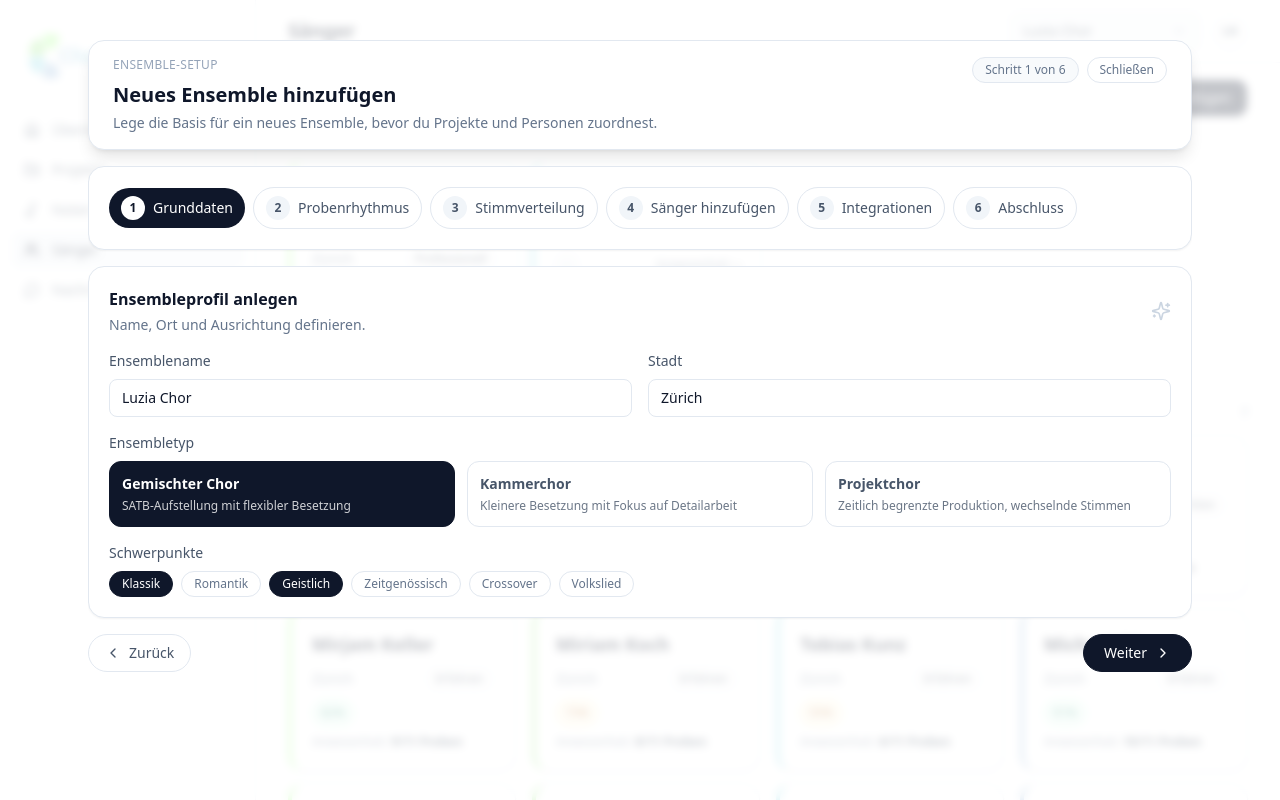
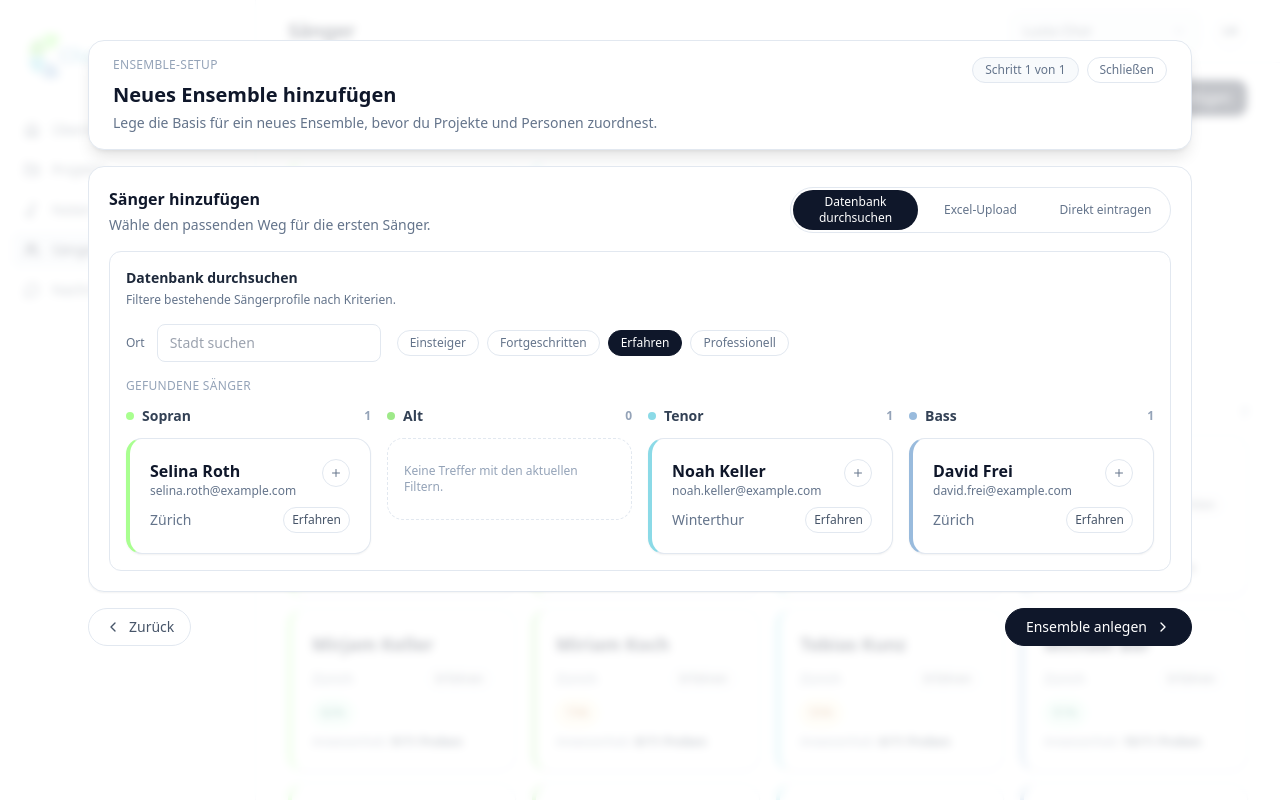
Before and after one commit to TechvibeVentures/Choirmaster, a Next.js app: page /singers in a window 1280 px wide. Both pictures are taken after a click on the button "Sänger hinzufügen". Shown: the top 800 px of the page. Built offline with nearby package versions, Linux system fonts and the light colour scheme.

Commit message:
Make singer add flow single-step

```diff
--- a/app/(app)/singers/page.tsx
+++ b/app/(app)/singers/page.tsx
@@ -942,7 +942,11 @@ export default function PeoplePage() {
         </div>
       )}
 
-      <EnsembleOnboardingFlow open={finderOpen} onClose={closeFinder} />
+      <EnsembleOnboardingFlow
+        open={finderOpen}
+        onClose={closeFinder}
+        mode="singers"
+      />
     </div>
   );
 }
--- a/components/EnsembleOnboardingFlow.tsx
+++ b/components/EnsembleOnboardingFlow.tsx
@@ -21,11 +21,12 @@ import { getVoiceLabel } from "@/lib/labels";
 type Props = {
   open: boolean;
   onClose: () => void;
+  mode?: "ensemble" | "singers";
 };
 
 type ChoirType = "mixed" | "chamber" | "project";
 
-const steps = [
+const ensembleSteps = [
   strings.ensembleOnboarding.stepBasics,
   strings.ensembleOnboarding.stepRehearsal,
   strings.ensembleOnboarding.stepVoices,
@@ -209,7 +210,11 @@ const mockSingerResults: {
   }
 ];
 
-export default function EnsembleOnboardingFlow({ open, onClose }: Props) {
+export default function EnsembleOnboardingFlow({
+  open,
+  onClose,
+  mode = "ensemble"
+}: Props) {
   const [step, setStep] = useState(0);
   const [name, setName] = useState("Luzia Chor");
   const [city, setCity] = useState("Zürich");
@@ -240,6 +245,14 @@ export default function EnsembleOnboardingFlow({ open, onClose }: Props) {
     }
   }, [open]);
 
+  const isSingerOnly = mode === "singers";
+  const steps = isSingerOnly
+    ? [strings.ensembleOnboarding.stepSingers]
+    : ensembleSteps;
+  const singerStepIndex = isSingerOnly ? 0 : 3;
+  const integrationsStepIndex = isSingerOnly ? -1 : 4;
+  const finishStepIndex = isSingerOnly ? -1 : 5;
+
   useEffect(() => {
     if (!open) return;
     const originalOverflow = document.body.style.overflow;
@@ -261,7 +274,8 @@ export default function EnsembleOnboardingFlow({ open, onClose }: Props) {
     );
   };
 
-  const handleNext = () => setStep((prev) => Math.min(prev + 1, steps.length - 1));
+  const handleNext = () =>
+    setStep((prev) => Math.min(prev + 1, steps.length - 1));
   const handlePrev = () => setStep((prev) => Math.max(prev - 1, 0));
   const handleComingSoon = () => {
     window.alert("Diese Funktion kommt in einer späteren Version der App.");
@@ -370,6 +384,7 @@ const resultsByVoice = useMemo(() => {
         </div>
 
         <div className="mt-4 flex flex-1 flex-col gap-4 overflow-y-auto pb-6">
+          {isSingerOnly ? null : (
             <Card>
               <div className="flex flex-wrap items-center gap-2">
                 {steps.map((label, index) => (
@@ -397,9 +412,10 @@ const resultsByVoice = useMemo(() => {
                 ))}
               </div>
             </Card>
+          )}
 
           <div className="space-y-4">
-            {step === 0 ? (
+            {step === 0 && !isSingerOnly ? (
               <Card>
                 <div className="flex items-center justify-between gap-3">
                   <div>
@@ -478,7 +494,7 @@ const resultsByVoice = useMemo(() => {
               </Card>
             ) : null}
 
-            {step === 1 ? (
+            {step === 1 && !isSingerOnly ? (
               <Card>
                 <div className="flex items-center justify-between gap-3">
                   <div>
@@ -544,7 +560,7 @@ const resultsByVoice = useMemo(() => {
               </Card>
             ) : null}
 
-            {step === 2 ? (
+            {step === 2 && !isSingerOnly ? (
               <Card>
                 <div className="flex items-center justify-between gap-3">
                   <div>
@@ -610,7 +626,7 @@ const resultsByVoice = useMemo(() => {
               </Card>
             ) : null}
 
-            {step === 3 ? (
+            {step === singerStepIndex ? (
               <Card>
                 <div className="flex flex-wrap items-start justify-between gap-3">
                   <div>
@@ -870,7 +886,7 @@ const resultsByVoice = useMemo(() => {
               </Card>
             ) : null}
 
-            {step === 4 ? (
+            {step === integrationsStepIndex ? (
               <Card>
                 <div className="flex items-center justify-between gap-3">
                   <div>
@@ -946,7 +962,7 @@ const resultsByVoice = useMemo(() => {
               </Card>
             ) : null}
 
-            {step === 5 ? (
+            {step === finishStepIndex ? (
               <Card>
                 <div className="flex items-center justify-between gap-3">
                   <div>
```
Lines whose indentation alone changed are shown as unchanged.
